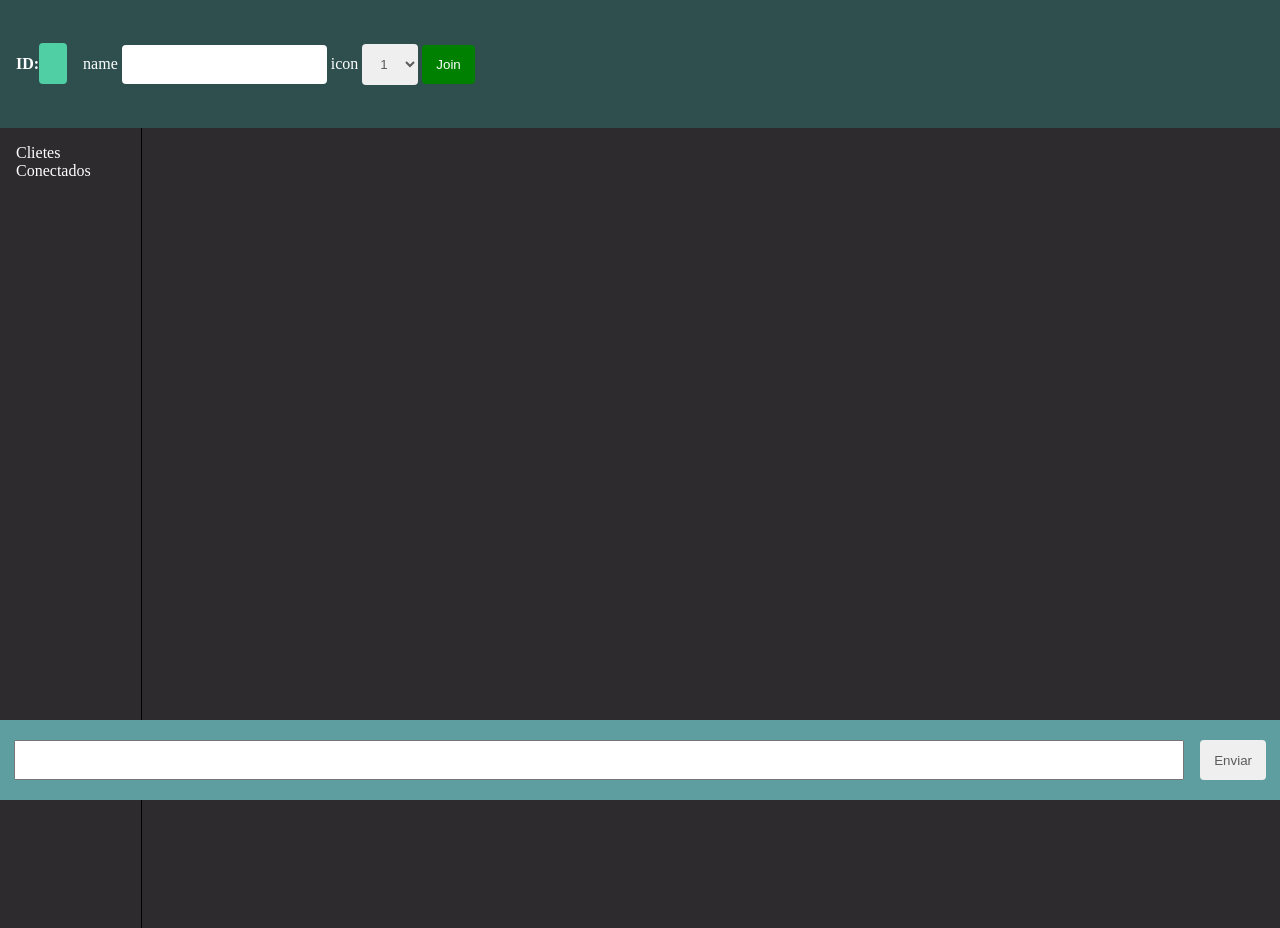
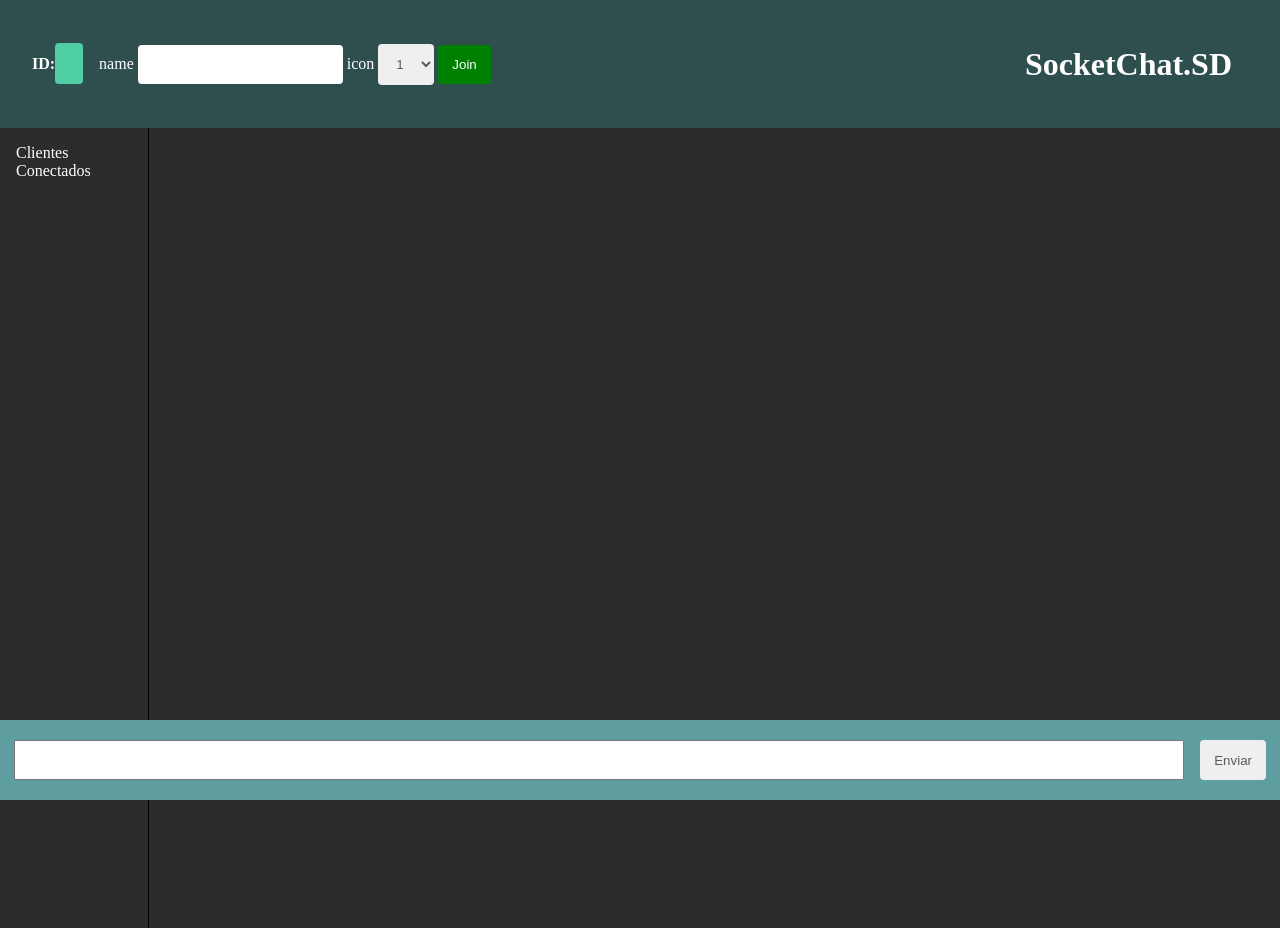
Before and after one commit to lucascantao/socket-sd, a website: page public/index.html in a window 1280 px wide. Drawn offline with nearby package versions, Linux system fonts and the light colour scheme; no server answers.

Commit message:
correcoes

```diff
--- a/public/index.html
+++ b/public/index.html
@@ -9,6 +9,7 @@
   <body>
     <header>
 
+      <div>
         <!-- Client id -->
         <div id="myId">
           ID: <span></span>
@@ -31,12 +32,20 @@
           <button type="button" id="join_button">Join</button>
         </div>
 
+
+      </div>
+
+
+      <h1 style="color: white; margin-right: 2rem;">SocketChat.SD</h1>
+
+
+
     </header>
 
     <main>
       <!-- Connected clients -->
       <div id="clientes">
-        <div class="col-header">Clietes Conectados</div>
+        <div class="col-header">Clientes Conectados</div>
         <div id="clients">
 
         </div>
--- a/public/style.css
+++ b/public/style.css
@@ -16,6 +16,14 @@ header {
   background-color: darkslategrey;
   height: 128px;
   width: 100%;
+
+  display: flex;
+  align-items: center;
+  justify-content: space-between;
+  padding: 1rem;
+}
+
+header > div{
 
   display: flex;
   align-items: center;
--- a/servidor.js
+++ b/servidor.js
@@ -10,9 +10,7 @@ const io = require('socket.io')(servidorHttp, {
     }
 });
 
-const mensagens = [
-
-]
+const mensagens = []
 
 let clients = []
 
```
Lines whose indentation alone changed are shown as unchanged.
